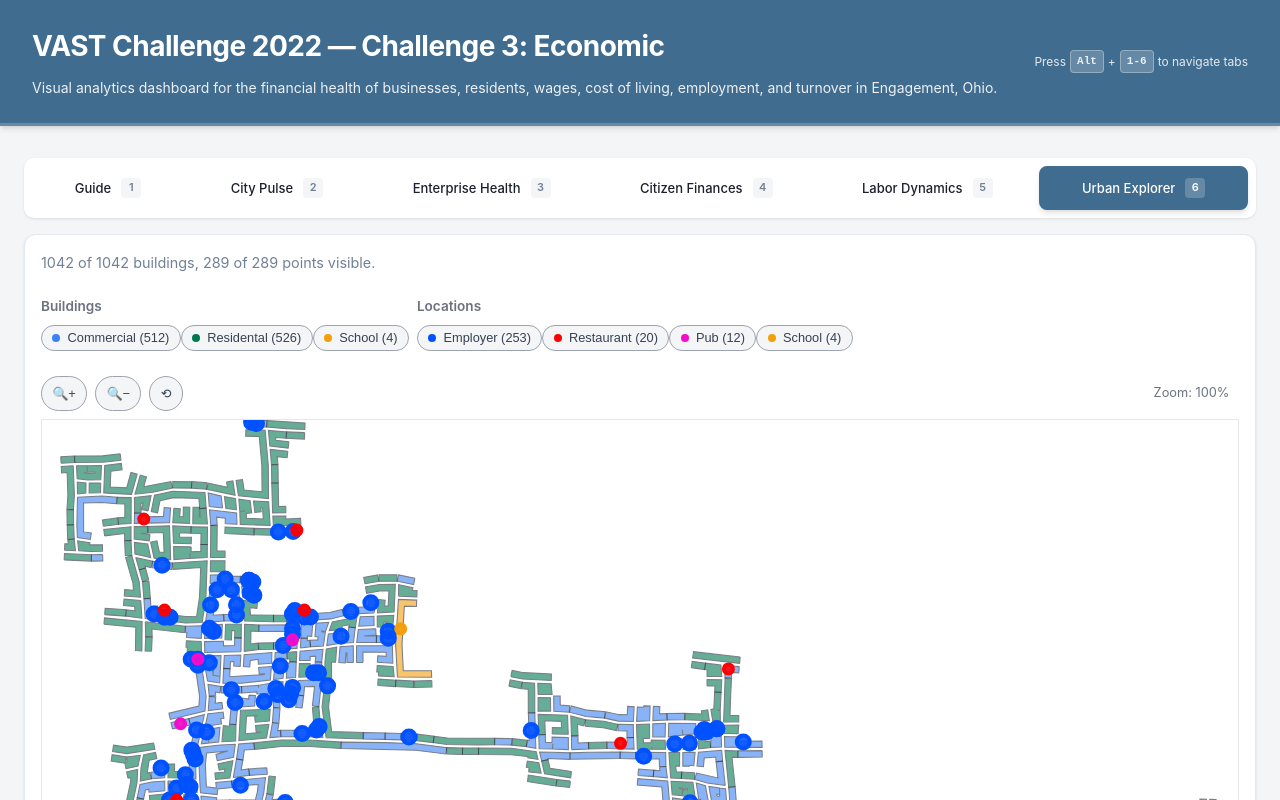
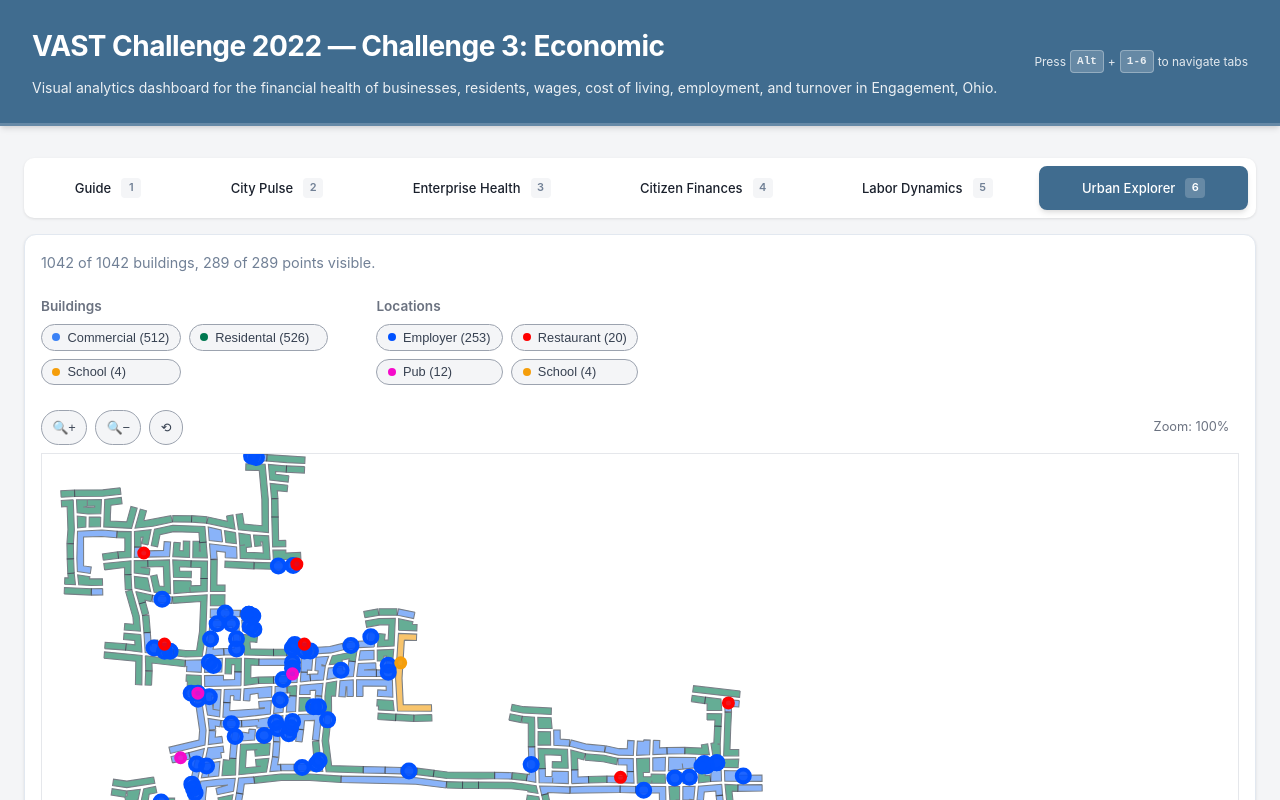
Before and after one commit to HenrikKlasen/HPDA_Project, a React (Vite) app in the folder frontend/: page /map in a window 1280 px wide. Shown: the top 800 px of the page. Built offline with nearby package versions, Linux system fonts and the light colour scheme; no server answers.

Commit message:
ux: enhance map interactivity with building selection and background clearing

```diff
--- a/frontend/src/components/maps/BuildingsMap.jsx
+++ b/frontend/src/components/maps/BuildingsMap.jsx
@@ -435,7 +435,7 @@ function BuildingsMap({
           role="group"
           aria-label="Building and location filters"
         >
-          <div style={{ marginBottom: "0.8rem" }}>
+          <div style={{ marginBottom: "0.8rem", marginRight: "2rem" }}>
             <p
               style={{
                 fontSize: "0.85rem",
@@ -446,6 +446,13 @@ function BuildingsMap({
             >
               Buildings
             </p>
+            <div
+              style={{
+                display: "grid",
+                gridTemplateColumns: "repeat(2, 1fr)",
+                gap: "0.5rem",
+              }}
+            >
               {buildingTypes.map((type) => (
                 <button
                   key={type}
@@ -461,6 +468,8 @@ function BuildingsMap({
                 </button>
               ))}
             </div>
+          </div>
+          <br />
           <div>
             <p
               style={{
@@ -472,6 +481,13 @@ function BuildingsMap({
             >
               Locations
             </p>
+            <div
+              style={{
+                display: "grid",
+                gridTemplateColumns: "repeat(2, 1fr)",
+                gap: "0.5rem",
+              }}
+            >
               {["Employer", "Restaurant", "Pub", "School"].map((category) => (
                 <button
                   key={category}
@@ -486,6 +502,7 @@ function BuildingsMap({
                   {category} ({pointCounts[category]})
                 </button>
               ))}
+            </div>
           </div>
         </div>
       )}
@@ -598,7 +615,11 @@ function BuildingsMap({
                 width={displayWidth}
                 height={displayHeight}
                 fill="transparent"
-                style={{ pointerEvents: "all" }}
+                style={{ pointerEvents: "all", cursor: "crosshair" }}
+                onClick={() => {
+                  setSelectedEmployerId(null);
+                  if (onEmployerSelect) onEmployerSelect(null);
+                }}
               />
               {/* <image href="/assets/basemap.png" x="0" y="0" width={displayWidth} height={displayHeight} style={{ pointerEvents: 'all' }} /> */}
 
@@ -864,6 +885,11 @@ function BuildingsMap({
                     onMouseLeave={() => {
                       if (isEnabled) setActiveBuilding(null);
                     }}
+                    onClick={() => {
+                      if (isEnabled && onEmployerSelect) {
+                        onEmployerSelect(building);
+                      }
+                    }}
                   />
                 );
               })}
@@ -923,9 +949,9 @@ function BuildingsMap({
                     onClick={() => {
                       if (point.category === "Employer") {
                         setSelectedEmployerId(point.id);
+                      }
                       if (onEmployerSelect) {
                         onEmployerSelect(point);
-                        }
                       }
                     }}
                   />
@@ -996,17 +1022,7 @@ function BuildingsMap({
                     ({activePoint.x.toFixed(1)}, {activePoint.y.toFixed(1)})
                   </span>
                   {activePoint.category === "Employer" && (
-                    <div style={{ marginTop: "0.4rem" }}>
-                      <button
-                        type="button"
-                        className="map-chip active"
-                        onClick={() => navigate(`/employer/${activePoint.id}`)}
-                        title="Open employer details"
-                        style={{ pointerEvents: "auto" }}
-                      >
-                        View details
-                      </button>
-                    </div>
+                    <div style={{ marginTop: "0.4rem" }}></div>
                   )}
                 </>
               )}
```
Lines whose indentation alone changed are shown as unchanged.
